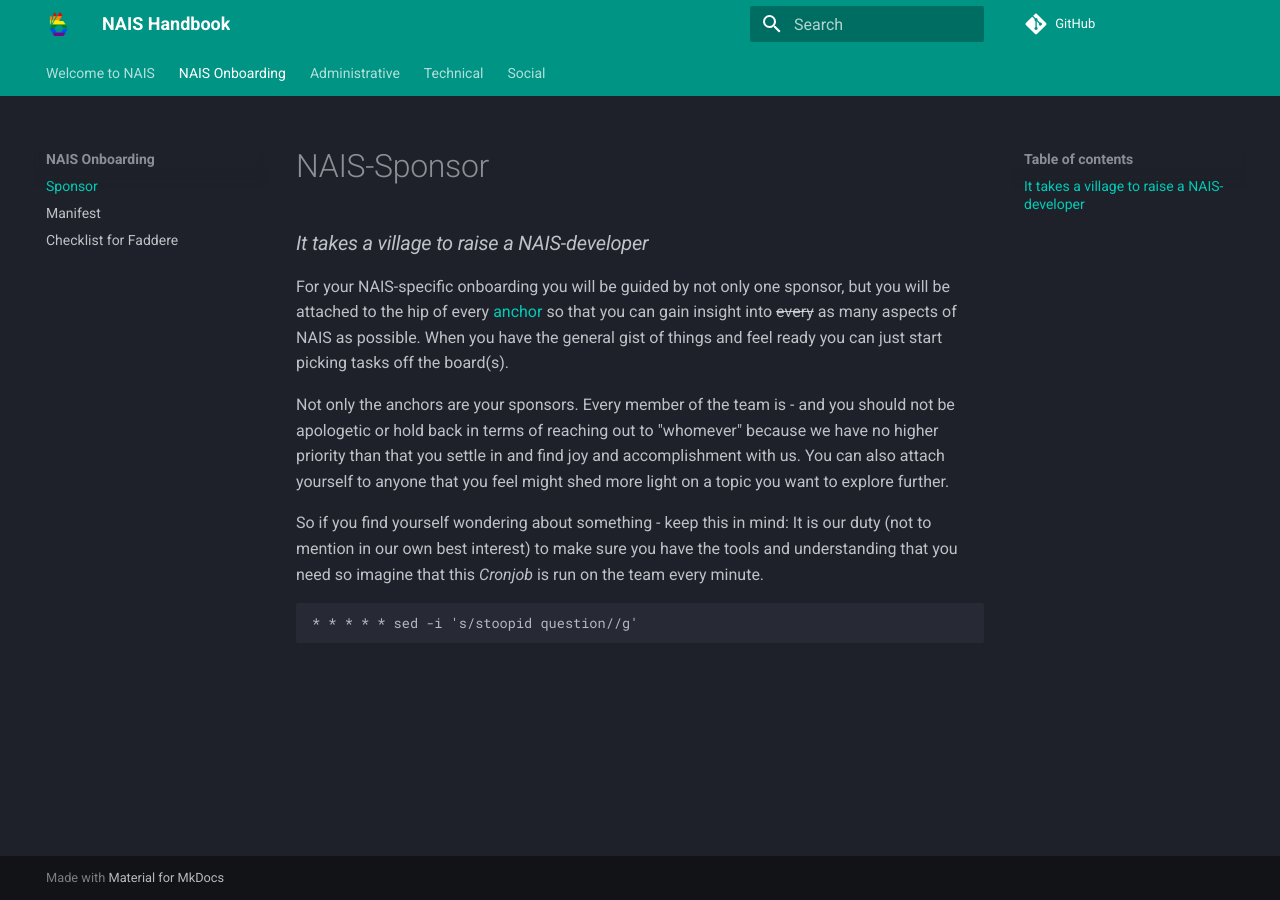
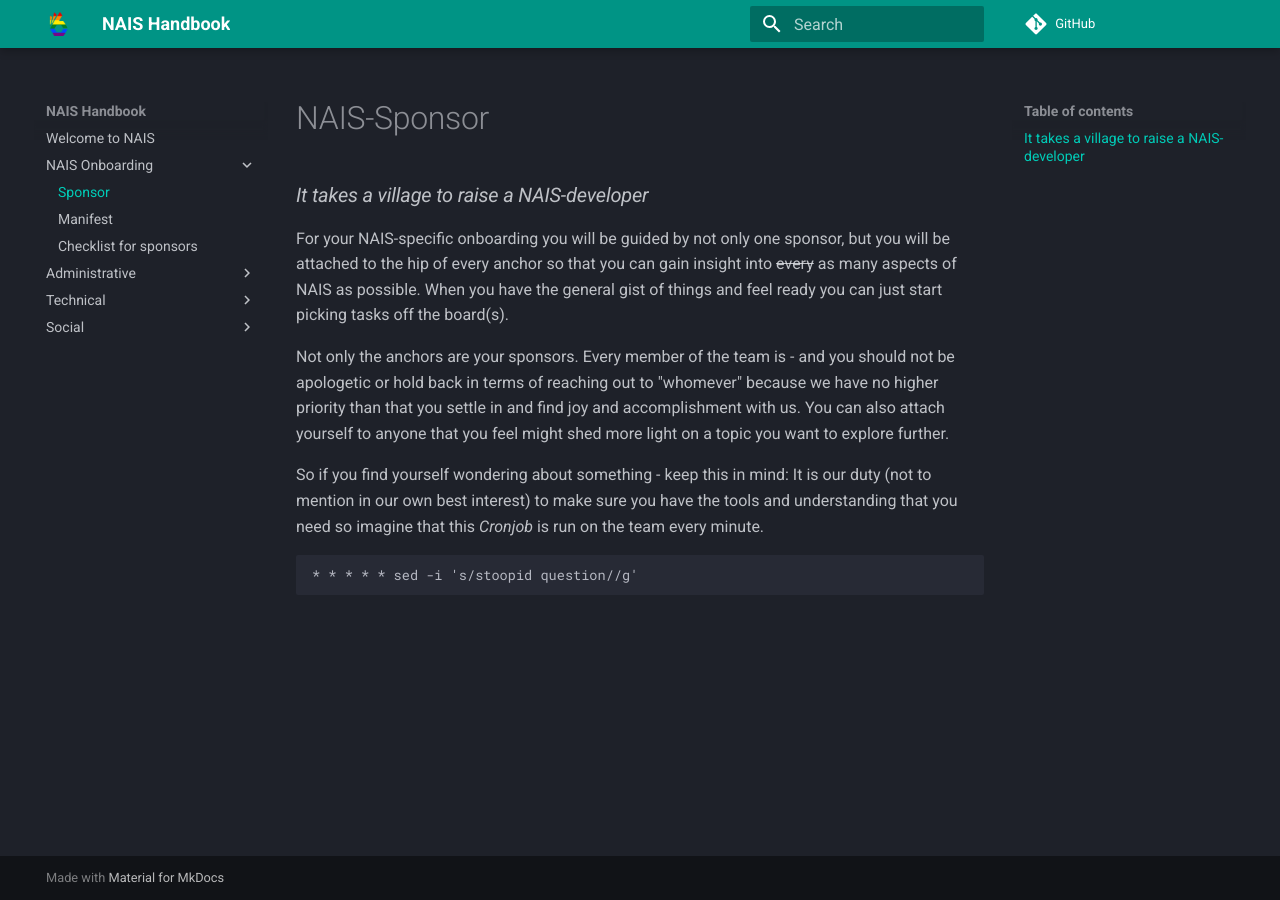
Before and after one commit to nais/handbook, an MkDocs documentation site: the page built from docs/welcome/nais-sponsor.md, in a window 1280 px wide. Built offline with MkDocs 1.6.1 and Material for MkDocs 9.7.7, drawn with Linux system fonts in a browser that asks for light colours; comment, search, counter and statistics services are not loaded.

Commit message:
changed nav and removed stale info

```diff
--- a/docs/welcome/nais-sponsor.md
+++ b/docs/welcome/nais-sponsor.md
@@ -2,7 +2,7 @@
 
 ### _It takes a village to raise a NAIS-developer_
 
-For your NAIS-specific onboarding you will be guided by not only one sponsor, but you will be attached to the hip of every [anchor](/administrative/pigs/#what-is-an-anchor) so that you can gain insight into ~~every~~ as many aspects of NAIS as possible.
+For your NAIS-specific onboarding you will be guided by not only one sponsor, but you will be attached to the hip of every anchor so that you can gain insight into ~~every~~ as many aspects of NAIS as possible.
 When you have the general gist of things and feel ready you can just start picking tasks off the board(s).
 
 Not only the anchors are your sponsors.
--- a/mkdocs.yml
+++ b/mkdocs.yml
@@ -13,7 +13,6 @@ theme:
   features:
     - content.code.annotate
     - navigation.instant
-    - navigation.tabs
 extra:
   search:
     language: 'en'
@@ -52,7 +51,7 @@ nav:
   - NAIS Onboarding:
     - Sponsor: welcome/nais-sponsor.md
     - Manifest: welcome/nais-manifest-eng.md
-    - Checklist for Faddere: welcome/fadder.md
+    - Checklist for sponsors: welcome/sponsor.md
   - Administrative:
     - Fixtures: administrative/fixtures.md
     - Slack: administrative/slack.md
```
Also changed, not shown: docs/README.md (+3 -0 lines), docs/technical/write-the-doc.md (+2 -0 lines), docs/welcome/sponsor.md (renamed from docs/welcome/fadder.md).
